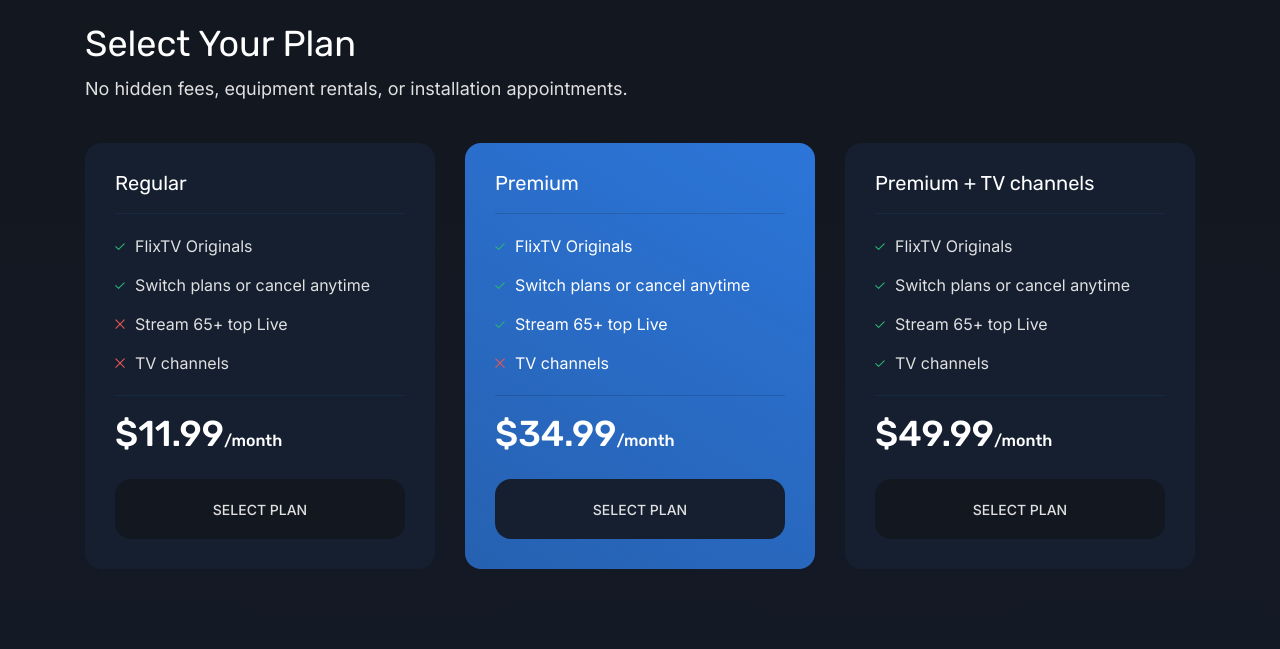
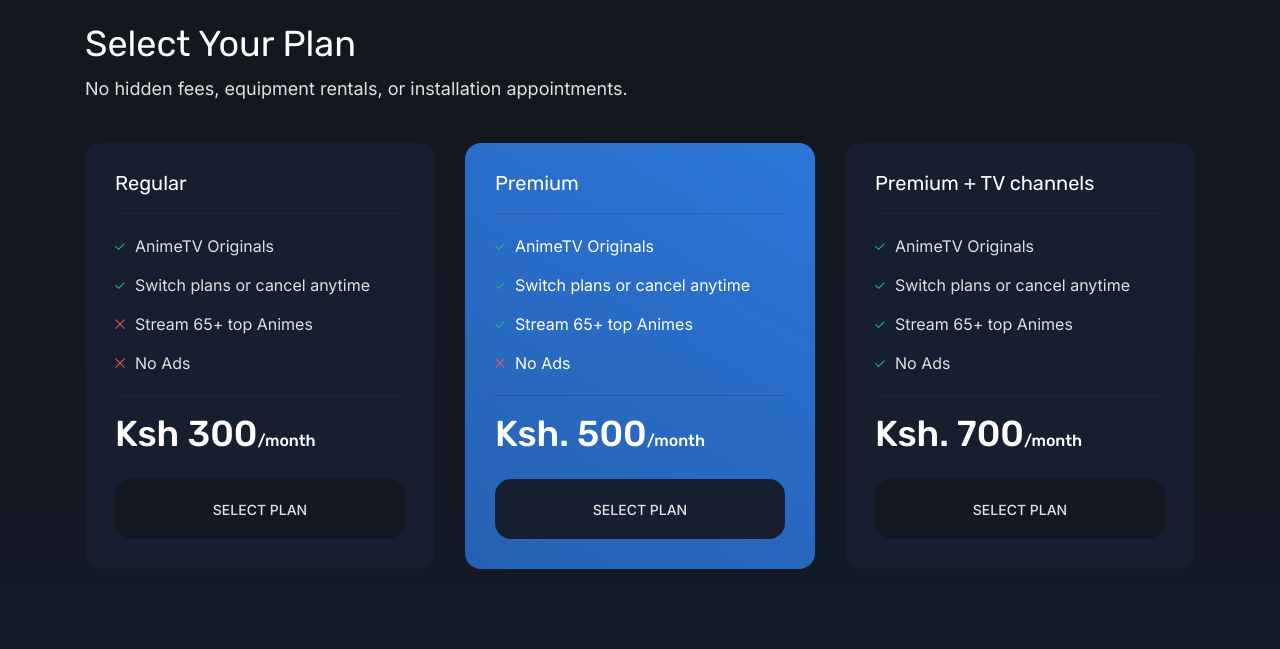
Before and after one commit to SamoraMachel/AnimeTV, a Flask app: template src/templates/main.jinja in a window 1280 px wide. Shown: the part 511-1160 px from the top of the page. Run offline with Flask 2, Linux system fonts and the light colour scheme; the template is opened without the code that fills it, so the values that code supplies are empty; parts of the project's set-up code (start-up, migrations or seed data) failed here and were passed over; some libraries are stand-ins or nearby versions.

Commit message:
Modified the subscriptions

```diff
--- a/src/templates/main.jinja
+++ b/src/templates/main.jinja
@@ -121,12 +121,12 @@
 					<div class="plan">
 						<h3 class="plan__title">Regular</h3>
 						<ul class="plan__list">
-							<li class="green"><svg width="19" height="14" viewBox="0 0 19 14" fill="none" xmlns="http://www.w3.org/2000/svg"><path d="M1.43994 6.95981L6.77477 12.2924L17.4399 1.62723" stroke-width="2" stroke-linecap="round" stroke-linejoin="round"/></svg> FlixTV Originals</li>
+							<li class="green"><svg width="19" height="14" viewBox="0 0 19 14" fill="none" xmlns="http://www.w3.org/2000/svg"><path d="M1.43994 6.95981L6.77477 12.2924L17.4399 1.62723" stroke-width="2" stroke-linecap="round" stroke-linejoin="round"/></svg> AnimeTV Originals</li>
 							<li class="green"><svg width="19" height="14" viewBox="0 0 19 14" fill="none" xmlns="http://www.w3.org/2000/svg"><path d="M1.43994 6.95981L6.77477 12.2924L17.4399 1.62723" stroke-width="2" stroke-linecap="round" stroke-linejoin="round"/></svg> Switch plans or cancel anytime</li>
-							<li class="red"><svg width="19" height="19" viewBox="0 0 19 19" fill="none" xmlns="http://www.w3.org/2000/svg"><path d="M17.596 1.59982L1.60938 17.5865" stroke-width="2" stroke-linecap="round" stroke-linejoin="round"/><path d="M17.601 17.5961L1.60101 1.5928" stroke-width="2" stroke-linecap="round" stroke-linejoin="round"/></svg> Stream 65+ top Live</li>
-							<li class="red"><svg width="19" height="19" viewBox="0 0 19 19" fill="none" xmlns="http://www.w3.org/2000/svg"><path d="M17.596 1.59982L1.60938 17.5865" stroke-width="2" stroke-linecap="round" stroke-linejoin="round"/><path d="M17.601 17.5961L1.60101 1.5928" stroke-width="2" stroke-linecap="round" stroke-linejoin="round"/></svg> TV channels</li>
+							<li class="red"><svg width="19" height="19" viewBox="0 0 19 19" fill="none" xmlns="http://www.w3.org/2000/svg"><path d="M17.596 1.59982L1.60938 17.5865" stroke-width="2" stroke-linecap="round" stroke-linejoin="round"/><path d="M17.601 17.5961L1.60101 1.5928" stroke-width="2" stroke-linecap="round" stroke-linejoin="round"/></svg> Stream 65+ top Animes</li>
+							<li class="red"><svg width="19" height="19" viewBox="0 0 19 19" fill="none" xmlns="http://www.w3.org/2000/svg"><path d="M17.596 1.59982L1.60938 17.5865" stroke-width="2" stroke-linecap="round" stroke-linejoin="round"/><path d="M17.601 17.5961L1.60101 1.5928" stroke-width="2" stroke-linecap="round" stroke-linejoin="round"/></svg> No Ads</li>
 						</ul>
-						<span class="plan__price">$11.99<span>/month</span></span>
+						<span class="plan__price">Ksh 300<span>/month</span></span>
 						<button class="plan__btn" type="button">Select plan</button>
 					</div>
 				</div>
@@ -135,12 +135,12 @@
 					<div class="plan plan--best">
 						<h3 class="plan__title">Premium</h3>
 						<ul class="plan__list">
-							<li class="green"><svg width="19" height="14" viewBox="0 0 19 14" fill="none" xmlns="http://www.w3.org/2000/svg"><path d="M1.43994 6.95981L6.77477 12.2924L17.4399 1.62723" stroke-width="2" stroke-linecap="round" stroke-linejoin="round"/></svg> FlixTV Originals</li>
+							<li class="green"><svg width="19" height="14" viewBox="0 0 19 14" fill="none" xmlns="http://www.w3.org/2000/svg"><path d="M1.43994 6.95981L6.77477 12.2924L17.4399 1.62723" stroke-width="2" stroke-linecap="round" stroke-linejoin="round"/></svg> AnimeTV Originals</li>
 							<li class="green"><svg width="19" height="14" viewBox="0 0 19 14" fill="none" xmlns="http://www.w3.org/2000/svg"><path d="M1.43994 6.95981L6.77477 12.2924L17.4399 1.62723" stroke-width="2" stroke-linecap="round" stroke-linejoin="round"/></svg> Switch plans or cancel anytime</li>
-							<li class="green"><svg width="19" height="14" viewBox="0 0 19 14" fill="none" xmlns="http://www.w3.org/2000/svg"><path d="M1.43994 6.95981L6.77477 12.2924L17.4399 1.62723" stroke-width="2" stroke-linecap="round" stroke-linejoin="round"/></svg> Stream 65+ top Live</li>
-							<li class="red"><svg width="19" height="19" viewBox="0 0 19 19" fill="none" xmlns="http://www.w3.org/2000/svg"><path d="M17.596 1.59982L1.60938 17.5865" stroke-width="2" stroke-linecap="round" stroke-linejoin="round"/><path d="M17.601 17.5961L1.60101 1.5928" stroke-width="2" stroke-linecap="round" stroke-linejoin="round"/></svg> TV channels</li>
+							<li class="green"><svg width="19" height="14" viewBox="0 0 19 14" fill="none" xmlns="http://www.w3.org/2000/svg"><path d="M1.43994 6.95981L6.77477 12.2924L17.4399 1.62723" stroke-width="2" stroke-linecap="round" stroke-linejoin="round"/></svg> Stream 65+ top Animes</li>
+							<li class="red"><svg width="19" height="19" viewBox="0 0 19 19" fill="none" xmlns="http://www.w3.org/2000/svg"><path d="M17.596 1.59982L1.60938 17.5865" stroke-width="2" stroke-linecap="round" stroke-linejoin="round"/><path d="M17.601 17.5961L1.60101 1.5928" stroke-width="2" stroke-linecap="round" stroke-linejoin="round"/></svg> No Ads</li>
 						</ul>
-						<span class="plan__price">$34.99<span>/month</span></span>
+						<span class="plan__price">Ksh. 500<span>/month</span></span>
 						<button class="plan__btn" type="button">Select plan</button>
 					</div>
 				</div>
@@ -149,12 +149,12 @@
 					<div class="plan">
 						<h3 class="plan__title">Premium + TV channels</h3>
 						<ul class="plan__list">
-							<li class="green"><svg width="19" height="14" viewBox="0 0 19 14" fill="none" xmlns="http://www.w3.org/2000/svg"><path d="M1.43994 6.95981L6.77477 12.2924L17.4399 1.62723" stroke-width="2" stroke-linecap="round" stroke-linejoin="round"/></svg> FlixTV Originals</li>
+							<li class="green"><svg width="19" height="14" viewBox="0 0 19 14" fill="none" xmlns="http://www.w3.org/2000/svg"><path d="M1.43994 6.95981L6.77477 12.2924L17.4399 1.62723" stroke-width="2" stroke-linecap="round" stroke-linejoin="round"/></svg> AnimeTV Originals</li>
 							<li class="green"><svg width="19" height="14" viewBox="0 0 19 14" fill="none" xmlns="http://www.w3.org/2000/svg"><path d="M1.43994 6.95981L6.77477 12.2924L17.4399 1.62723" stroke-width="2" stroke-linecap="round" stroke-linejoin="round"/></svg> Switch plans or cancel anytime</li>
-							<li class="green"><svg width="19" height="14" viewBox="0 0 19 14" fill="none" xmlns="http://www.w3.org/2000/svg"><path d="M1.43994 6.95981L6.77477 12.2924L17.4399 1.62723" stroke-width="2" stroke-linecap="round" stroke-linejoin="round"/></svg> Stream 65+ top Live</li>
-							<li class="green"><svg width="19" height="14" viewBox="0 0 19 14" fill="none" xmlns="http://www.w3.org/2000/svg"><path d="M1.43994 6.95981L6.77477 12.2924L17.4399 1.62723" stroke-width="2" stroke-linecap="round" stroke-linejoin="round"/></svg> TV channels</li>
+							<li class="green"><svg width="19" height="14" viewBox="0 0 19 14" fill="none" xmlns="http://www.w3.org/2000/svg"><path d="M1.43994 6.95981L6.77477 12.2924L17.4399 1.62723" stroke-width="2" stroke-linecap="round" stroke-linejoin="round"/></svg> Stream 65+ top Animes</li>
+							<li class="green"><svg width="19" height="14" viewBox="0 0 19 14" fill="none" xmlns="http://www.w3.org/2000/svg"><path d="M1.43994 6.95981L6.77477 12.2924L17.4399 1.62723" stroke-width="2" stroke-linecap="round" stroke-linejoin="round"/></svg> No Ads</li>
 						</ul>
-						<span class="plan__price">$49.99<span>/month</span></span>
+						<span class="plan__price">Ksh. 700<span>/month</span></span>
 						<button class="plan__btn" type="button">Select plan</button>
 					</div>
 				</div>
```
